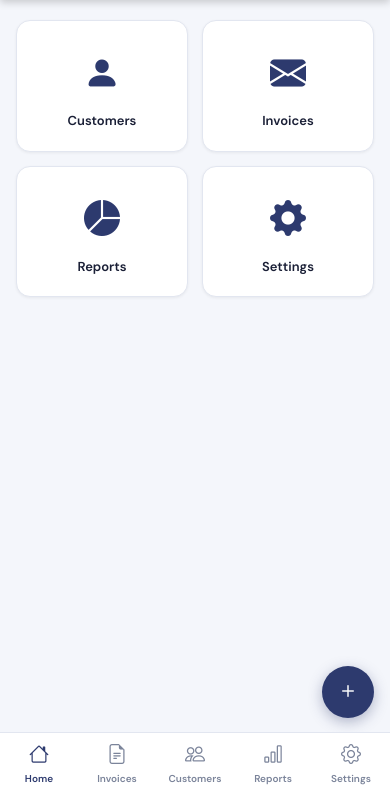
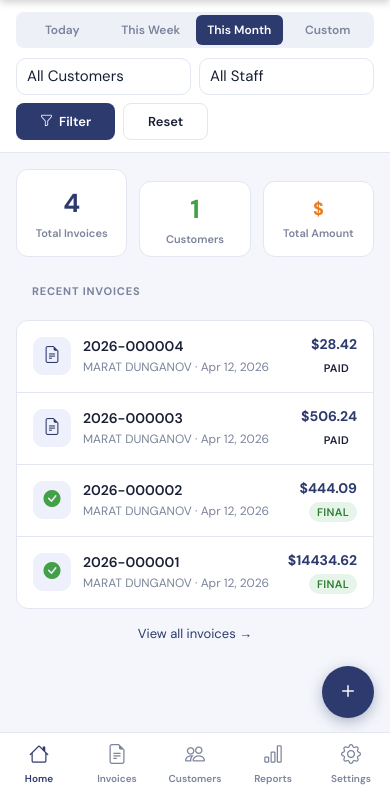
Before and after one commit to omniscince/apt_tract, a Django app: page /dashboard/ in a window 390 px wide. Shown: the part 52-844 px from the top of the page. Run offline with Django 5.2, Linux system fonts and the light colour scheme; a user stored in the database is signed in; data comes from the database, SQL or seed files in the repository; both versions use the stored data as it was after the commit.

Commit message:
mobile frontend local

```diff
--- a/invoices/views.py
+++ b/invoices/views.py
@@ -380,6 +380,14 @@ class MonthlyReportView(View):
         date_to = request.GET.get('date_to')
         vin = request.GET.get('vin')
 
+        # --- base queryset ---
+        invoices = Invoice.objects.all().select_related('customer', 'car', 'created_by', 'work_completed_by')
+
+        if customer_id:
+            invoices = invoices.filter(customer_id=customer_id)
+        if vin:
+            invoices = invoices.filter(car__vin__icontains=vin)
+
         # --- staff filter ---
         staff_id = request.GET.get('staff', '')
         if staff_id:
--- a/templates/invoices/dashboard.html
+++ b/templates/invoices/dashboard.html
@@ -1,7 +1,7 @@
 {% extends 'base.html' %}
 {% load static %}
 {% block title %}Home - AutoPro{% endblock %}
-{% block page_title %}Home{% endblock %}
+{% block page_title %}Dashboard{% endblock %}
 {% block desktop_page_title %}Dashboard{% endblock %}
 
 {% block content %}
@@ -31,55 +31,97 @@
 </div>
 
 {% else %}
-<!-- STAFF / OWNER home grid — My Day and Sync removed -->
-<div class="home-grid">
-    <a href="{% url 'customer_list' %}" class="home-tile">
-        <i class="bi bi-person-fill"></i>
-        <span>Customers</span>
-    </a>
-    <a href="{% url 'invoice_list' %}" class="home-tile">
-        <i class="bi bi-envelope-fill"></i>
-        <span>Invoices</span>
-    </a>
-    {% if user.role in 'owner,accountant' %}
-    <a href="{% url 'monthly_report' %}" class="home-tile">
-        <i class="bi bi-pie-chart-fill"></i>
-        <span>Reports</span>
-    </a>
-    {% endif %}
+
+<!-- ── FILTERS ── -->
+<div style="background:#fff;border-bottom:1px solid var(--border);padding:12px 16px;">
+    <div class="seg-control" id="seg" style="margin-bottom:10px;">
+        <button onclick="setPeriod(this,'today')"  class="{% if period == 'today' %}active{% endif %}">Today</button>
+        <button onclick="setPeriod(this,'week')"   class="{% if period == 'week' %}active{% endif %}">This Week</button>
+        <button onclick="setPeriod(this,'month')"  class="{% if period == 'month' or not period %}active{% endif %}">This Month</button>
+        <button onclick="setPeriod(this,'custom')" class="{% if period == 'custom' %}active{% endif %}">Custom</button>
+    </div>
+
+    <div id="custom-dates" style="display:{% if period == 'custom' %}flex{% else %}none{% endif %};gap:8px;margin-bottom:10px;align-items:center;">
+        <input type="date" id="date-from" value="{{ date_from }}" class="form-control" style="flex:1;">
+        <span style="color:var(--muted);font-size:13px;">—</span>
+        <input type="date" id="date-to" value="{{ date_to }}" class="form-control" style="flex:1;">
+    </div>
+
     {% if user.role == 'owner' %}
-    <a href="{% url 'user_list' %}" class="home-tile">
-        <i class="bi bi-gear-fill"></i>
-        <span>Settings</span>
-    </a>
+    <div style="display:flex;gap:8px;margin-bottom:8px;">
+        <select id="filter-customer" class="form-control" style="flex:1;font-size:13px;padding:6px 10px!important;">
+            <option value="">All Customers</option>
+            {% for c in customers %}
+            <option value="{{ c.pk }}" {% if selected_customer == c.pk|stringformat:"s" %}selected{% endif %}>{{ c.name }}</option>
+            {% endfor %}
+        </select>
+        <select id="filter-staff" class="form-control" style="flex:1;font-size:13px;padding:6px 10px!important;">
+            <option value="">All Staff</option>
+            {% for s in staff_list %}
+            <option value="{{ s.pk }}" {% if selected_staff == s.pk|stringformat:"s" %}selected{% endif %}>{{ s.get_full_name|default:s.email }}</option>
+            {% endfor %}
+        </select>
+    </div>
+    <div style="display:flex;gap:8px;">
+        <button onclick="applyFilters()" class="ap-btn ap-btn-primary ap-btn-sm" style="padding:8px 24px;">
+            <i class="bi bi-funnel"></i> Filter
+        </button>
+        <a href="{% url 'dashboard' %}" class="ap-btn ap-btn-outline ap-btn-sm" style="padding:8px 24px;">Reset</a>
+    </div>
     {% endif %}
 </div>
 
-<!-- Stats (desktop) -->
-<div class="desktop-only" style="padding:0 28px 20px;">
-    <div style="display:grid;grid-template-columns:repeat(3,1fr);gap:16px;">
-        <div class="ap-card ap-card-body" style="text-align:center;">
-            <div style="font-size:28px;font-weight:700;color:var(--brand);">{{ total_invoices }}</div>
-            <div style="font-size:12px;color:var(--muted);font-weight:600;">Total Invoices</div>
-        </div>
-        <div class="ap-card ap-card-body" style="text-align:center;">
-            <div style="font-size:28px;font-weight:700;color:var(--success);">{{ total_customers }}</div>
-            <div style="font-size:12px;color:var(--muted);font-weight:600;">Customers</div>
-        </div>
-        <div class="ap-card ap-card-body" style="text-align:center;">
-            <a href="{% url 'invoice_create' %}" class="ap-btn ap-btn-primary ap-btn-full">
-                <i class="bi bi-plus-circle"></i> New Invoice
-            </a>
-        </div>
+<!-- ── STATS ── -->
+<div style="display:grid;grid-template-columns:repeat(3,1fr);gap:12px;padding:16px;grid-auto-rows:88px;">
+    <div class="ap-card" style="text-align:center;display:flex;flex-direction:column;align-items:center;justify-content:center;">
+        <div style="font-size:26px;font-weight:700;color:var(--brand);">{{ total_invoices }}</div>
+        <div style="font-size:11px;color:var(--muted);font-weight:600;margin-top:2px;">Total Invoices</div>
+    </div>
+    <div class="ap-card" style="text-align:center;display:flex;flex-direction:column;align-items:center;justify-content:center;">
+        <div style="font-size:26px;font-weight:700;color:var(--success);">{{ total_customers }}</div>
+        <div style="font-size:11px;color:var(--muted);font-weight:600;margin-top:2px;">Customers</div>
+    </div>
+    <div class="ap-card" style="text-align:center;display:flex;flex-direction:column;align-items:center;justify-content:center;">
+        <div style="font-size:18px;font-weight:700;color:#e67e22;">${{ total_amount|floatformat:2 }}</div>
+        <div style="font-size:11px;color:var(--muted);font-weight:600;margin-top:2px;">Total Amount</div>
     </div>
 </div>
 
-<!-- Recent invoices (desktop) -->
+<!-- ── RECENT INVOICES ── -->
+<div class="page-inner" style="padding-top:0;">
+    <p class="section-header">Recent Invoices</p>
+    <div class="ap-card">
+        {% for inv in recent_invoices %}
+        <a href="{% url 'invoice_detail' inv.pk %}" class="ap-list-item">
+            <div class="ap-list-icon">
+                <i class="bi bi-{% if inv.status == 'final' %}check-circle-fill{% elif inv.status == 'cancelled' %}x-circle-fill{% else %}file-earmark-text{% endif %}"
+                   style="color:{% if inv.status == 'final' %}var(--success){% elif inv.status == 'cancelled' %}var(--danger){% else %}var(--brand){% endif %};"></i>
+            </div>
+            <div class="ap-list-content">
+                <div class="ap-list-title">{{ inv.invoice_number }}</div>
+                <div class="ap-list-sub">{{ inv.get_customer_display }} · {{ inv.invoice_date|date:"M d, Y" }}</div>
+            </div>
+            <div class="ap-list-right">
+                <div class="ap-list-amount">${{ inv.total }}</div>
+                <span class="ap-badge badge-{{ inv.status }}">{{ inv.status|upper }}</span>
+            </div>
+        </a>
+        {% empty %}
+        <div style="padding:32px;text-align:center;color:var(--muted);">
+            <i class="bi bi-inbox" style="font-size:36px;display:block;margin-bottom:8px;"></i>
+            No invoices found
+        </div>
+        {% endfor %}
+    </div>
+    {% if recent_invoices %}
+    <div style="text-align:center;margin-top:12px;">
+        <a href="{% url 'invoice_list' %}" style="font-size:13px;color:var(--brand);text-decoration:none;">View all invoices →</a>
+    </div>
+    {% endif %}
+</div>
+
+<!-- ── DESKTOP TABLE ── -->
 <div class="desktop-only" style="padding:0 28px 28px;">
-    <div style="display:flex;justify-content:space-between;align-items:center;margin-bottom:12px;">
-        <span style="font-size:15px;font-weight:700;">Recent Invoices</span>
-        <a href="{% url 'invoice_list' %}" style="font-size:13px;color:var(--brand);text-decoration:none;">View all →</a>
-    </div>
     <div class="ap-card">
         <table class="ap-table">
             <thead>
@@ -89,15 +131,15 @@
                 {% for inv in recent_invoices %}
                 <tr>
                     <td><strong>{{ inv.invoice_number }}</strong></td>
-                    <td>{{ inv.customer.name|default:'-' }}</td>
-                    <td>{{ inv.car.make }} {{ inv.car.model }}</td>
-                    <td>{{ inv.invoice_date|date:"m/d/Y" }}</td>
+                    <td>{{ inv.get_customer_display }}</td>
+                    <td>{% if inv.car %}{{ inv.car.make }} {{ inv.car.model }}{% else %}{{ inv.car_info }}{% endif %}</td>
+                    <td>{{ inv.invoice_date|date:"M d, Y" }}</td>
                     <td><strong>${{ inv.total }}</strong></td>
                     <td><span class="ap-badge badge-{{ inv.status }}">{{ inv.status|upper }}</span></td>
                     <td><a href="{% url 'invoice_detail' inv.pk %}" class="ap-btn ap-btn-outline ap-btn-sm">View</a></td>
                 </tr>
                 {% empty %}
-                <tr><td colspan="7" style="text-align:center;color:var(--muted);padding:24px;">No invoices yet</td></tr>
+                <tr><td colspan="7" style="text-align:center;color:var(--muted);padding:24px;">No invoices found</td></tr>
                 {% endfor %}
             </tbody>
         </table>
@@ -111,3 +153,33 @@
 {% endif %}
 {% endif %}
 {% endblock %}
+
+{% block scripts %}
+<script>
+var currentPeriod = '{{ period|default:"month" }}';
+
+function setPeriod(btn, p) {
+    currentPeriod = p;
+    document.querySelectorAll('#seg button').forEach(function(b){ b.classList.remove('active'); });
+    btn.classList.add('active');
+    document.getElementById('custom-dates').style.display = p === 'custom' ? 'flex' : 'none';
+    if (p !== 'custom') applyFilters();
+}
+
+function applyFilters() {
+    var params = new URLSearchParams();
+    params.set('period', currentPeriod);
+    if (currentPeriod === 'custom') {
+        var from = document.getElementById('date-from').value;
+        var to   = document.getElementById('date-to').value;
+        if (from) params.set('date_from', from);
+        if (to)   params.set('date_to', to);
+    }
+    var cust = document.getElementById('filter-customer');
+    var stff = document.getElementById('filter-staff');
+    if (cust && cust.value) params.set('customer', cust.value);
+    if (stff && stff.value) params.set('staff', stff.value);
+    window.location.href = '{% url "dashboard" %}?' + params.toString();
+}
+</script>
+{% endblock %}
```
Also changed, not shown: db.sqlite3.
